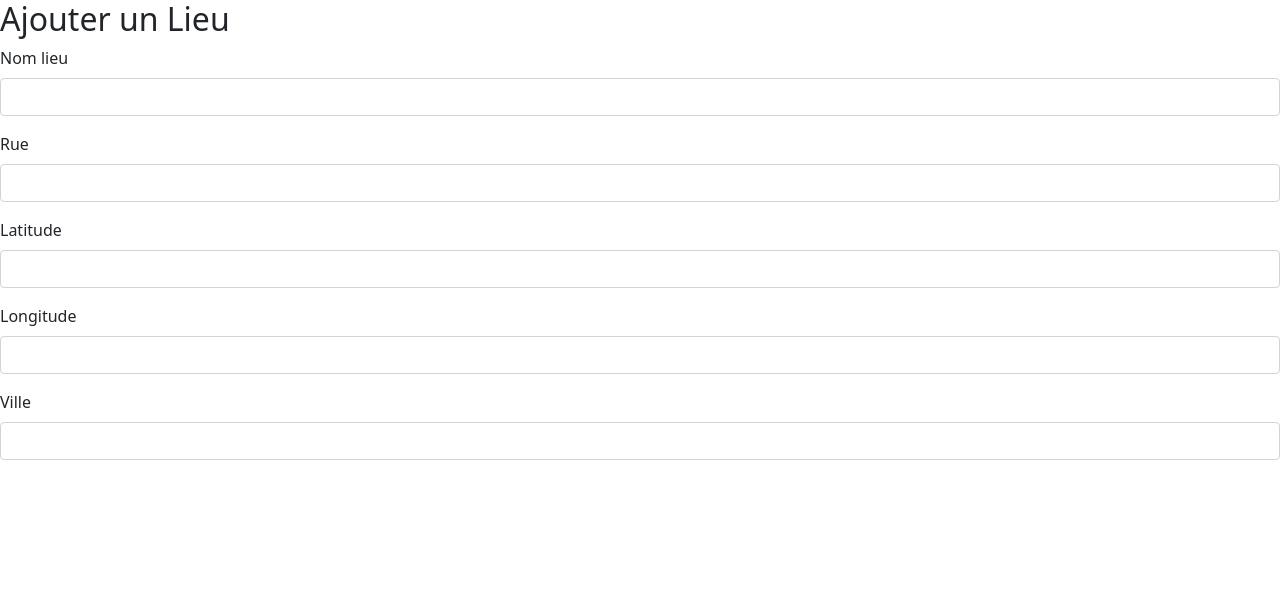
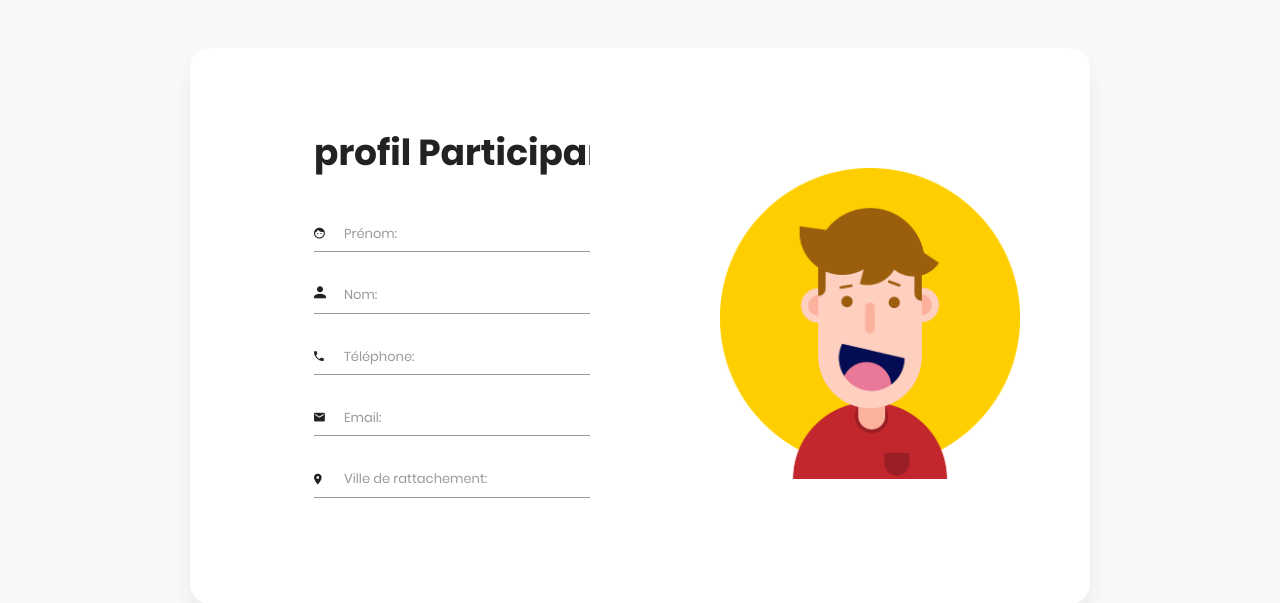
Before and after one commit to Azertoth/projet_php-symfony, a Symfony app: template templates/lieux/lieu.html.twig in a window 1280 px wide. Shown: the top 603 px of the page. Run offline with Twig, Linux system fonts and the light colour scheme; the template is opened without the code that fills it, so the values that code supplies are empty; form fields are guessed from the names that the template uses; some libraries are stand-ins or nearby versions.

Commit message:
start lieu twig

```diff
--- a/templates/inc/nav.html.twig
+++ b/templates/inc/nav.html.twig
@@ -10,16 +10,14 @@
 			<div class="collapse navbar-collapse" id="navbarColor01">
 				<ul class="navbar-nav me-auto">
 					<li class="nav-item">
-						<a class="nav-link active" href="#">Villes
+						<a class="nav-link active" href="{{path('lieux_create')}}">Villes
 							<span class="visually-hidden"></span>
 						</a>
 					</li>
 					<li class="nav-item">
 						<a class="nav-link" href="#">Sites</a>
 					</li>
-					<li class="nav-item">
-						<a class="nav-link" href="#">Accueil</a>
-					</li>
+
 					<li class="nav-item">
 						<a class="nav-link" href="{{path('mon_profil')}}">Mon profil
 						</a>
--- a/templates/lieux/lieu.html.twig
+++ b/templates/lieux/lieu.html.twig
@@ -1,33 +1,77 @@
-
 <!DOCTYPE html>
 <html lang="en">
 	<head>
 		<meta charset="UTF-8">
-    <link href="https://cdn.jsdelivr.net/npm/bootstrap@5.1.3/dist/css/bootstrap.min.css" rel="stylesheet" integrity="sha384-1BmE4kWBq78iYhFldvKuhfTAU6auU8tT94WrHftjDbrCEXSU1oBoqyl2QvZ6jIW3" crossorigin="anonymous">
-    <title></title>
+		<meta name="viewport" content="width=device-width, initial-scale=1.0">
+		<meta http-equiv="X-UA-Compatible" content="ie=edge">
+		<title>profil Participant</title>
+		<link rel="stylesheet" href="https://maxcdn.bootstrapcdn.com/bootstrap/4.0.0/css/bootstrap.min.css">
+		<link
+		rel="stylesheet" href="https://stackpath.bootstrapcdn.com/bootstrap/4.0.0/js/bootstrap.bundle.min.js">
+		<!-- Font Icon -->
+		<link
+		rel="stylesheet" href="fonts/material-icon/css/material-design-iconic-font.min.css">
+
+		<!-- profilParticipant css -->
+		<link rel="stylesheet" href="{{asset('css/profilParticipant.css')}}">
 	</head>
 	<body>
-<h2>Ajouter un Lieu</h2>
-{{ form_start(lieuForm) }}
-{{ form_errors(lieuForm) }}
-<div class="jumbotron mb-2">
-    <div class="row">
-        <div class="col">
-            {{ form_row(lieuForm.nomLieu) }}
-            {{ form_row(lieuForm.rue) }}
-            {{ form_row(lieuForm.latitude) }}
-            {{ form_row(lieuForm.longitude) }}
-            {{ form_row(lieuForm.ville) }}
+		{% include "inc/nav.html.twig" %}
 
 
+		<!-- Sign up form -->
+		<section class="signup mt-5">
+			<div class="container">
+				<div class="signup-content">
+					<div class="signup-form">
+						<h2 class="form-title text-nowrap">profil Participant</h2>
+						<form method="POST" class="register-form" id="register-form">
+							<div class="form-group">
+								<label for="prenom">
+									<i class="zmdi zmdi-face"></i>
+								</label>
+								<input type="text" name="prenom" id="prenom" placeholder="Prénom:   {{app.user.prenom}}"/>
 							</div>
-
+							<div class="form-group">
+								<label for="nom">
+									<i class="zmdi zmdi-account material-icons-name"></i>
+								</label>
+								<input type="text" name="nom" id="nom" placeholder="Nom:   {{app.user.nom}}"/>
+							</div>
+							<div class="form-group">
+								<label for="telephone">
+									<i class="zmdi zmdi-phone"></i>
+								</label>
+								<input type="text" name="telephone" id="telephone" placeholder="Téléphone:    {{app.user.telephone}}"/>
+							</div>
+							<div class="form-group">
+								<label for="email">
+									<i class="zmdi zmdi-email"></i>
+								</label>
+								<input type="text" name="email" id="email" placeholder="Email:   {{app.user.mail}}"/>
+							</div>
+							<div class="form-group">
+								<label for="ville">
+									<i class="zmdi zmdi-pin"></i>
+								</label>
+								<input type="text" name="ville" id="ville" placeholder="Ville de rattachement:   {{app.user.prenom}}"/>
 							</div>
 
 
-    {{ form_end(lieuForm) }}
+						</form>
+					</div>
+					<div class="signup-image">
+						<figure><img src="images/icons/boy.png" alt="sing up image"></figure>
 
 					</div>
+				</div>
+			</div>
+		</section>
 
+
+		<!-- JS -->
+		<script src="vendor/jquery/jquery.min.js"></script>
+		<script src="js/main.js"></script>
 	</body>
+	<!-- This templates was made by Colorlib (https://colorlib.com) -->
 </html>
```
Also changed, not shown: src/Controller/LieuxController.php (+29 -5 lines), src/Entity/User.php (deleted, +0 -241 lines), templates/base.html.twig (+0 -18 lines), templates/lieux/lieu1.html.twig (added, +33 -0 lines). Lines whose indentation alone changed are shown as unchanged.
